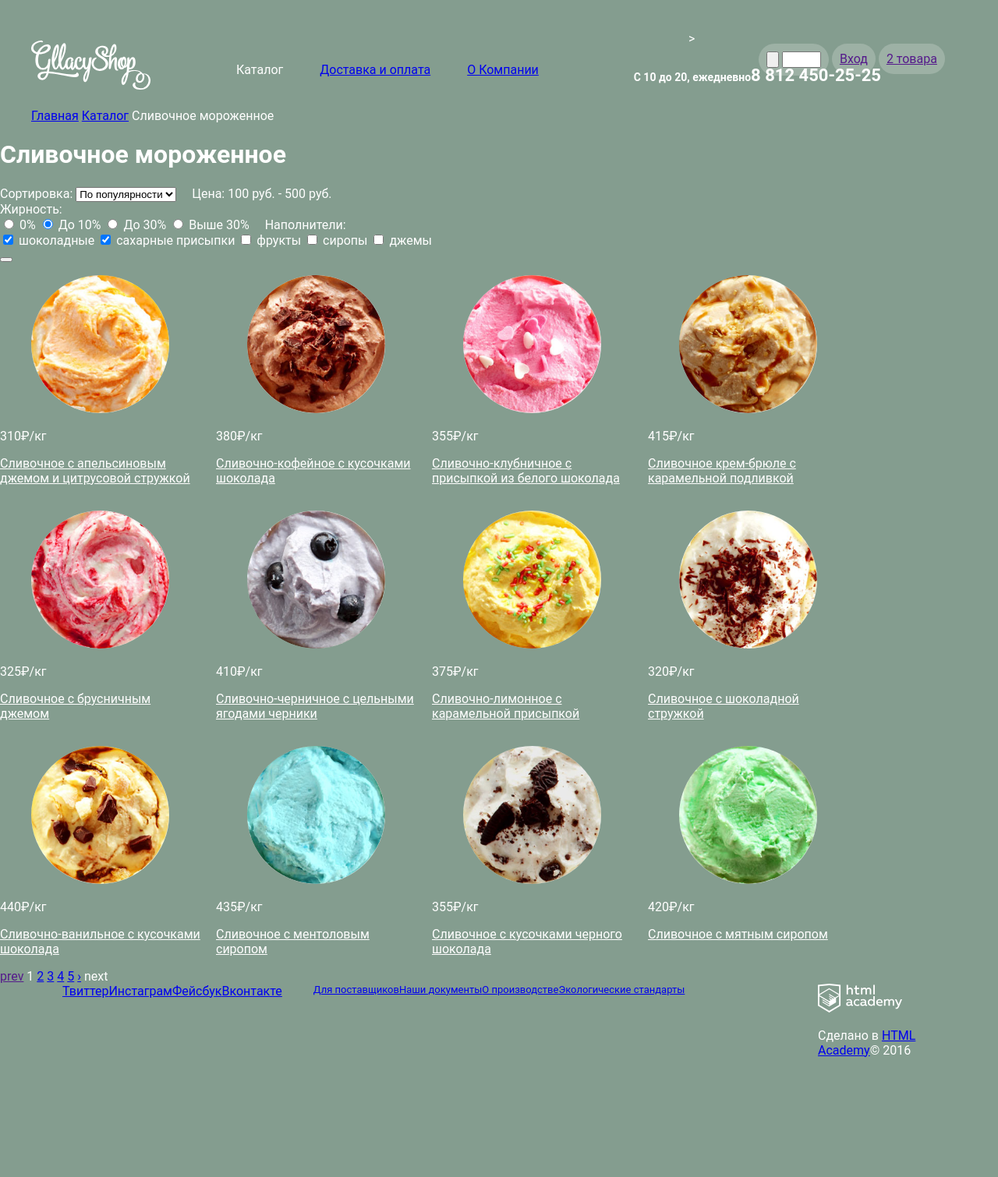
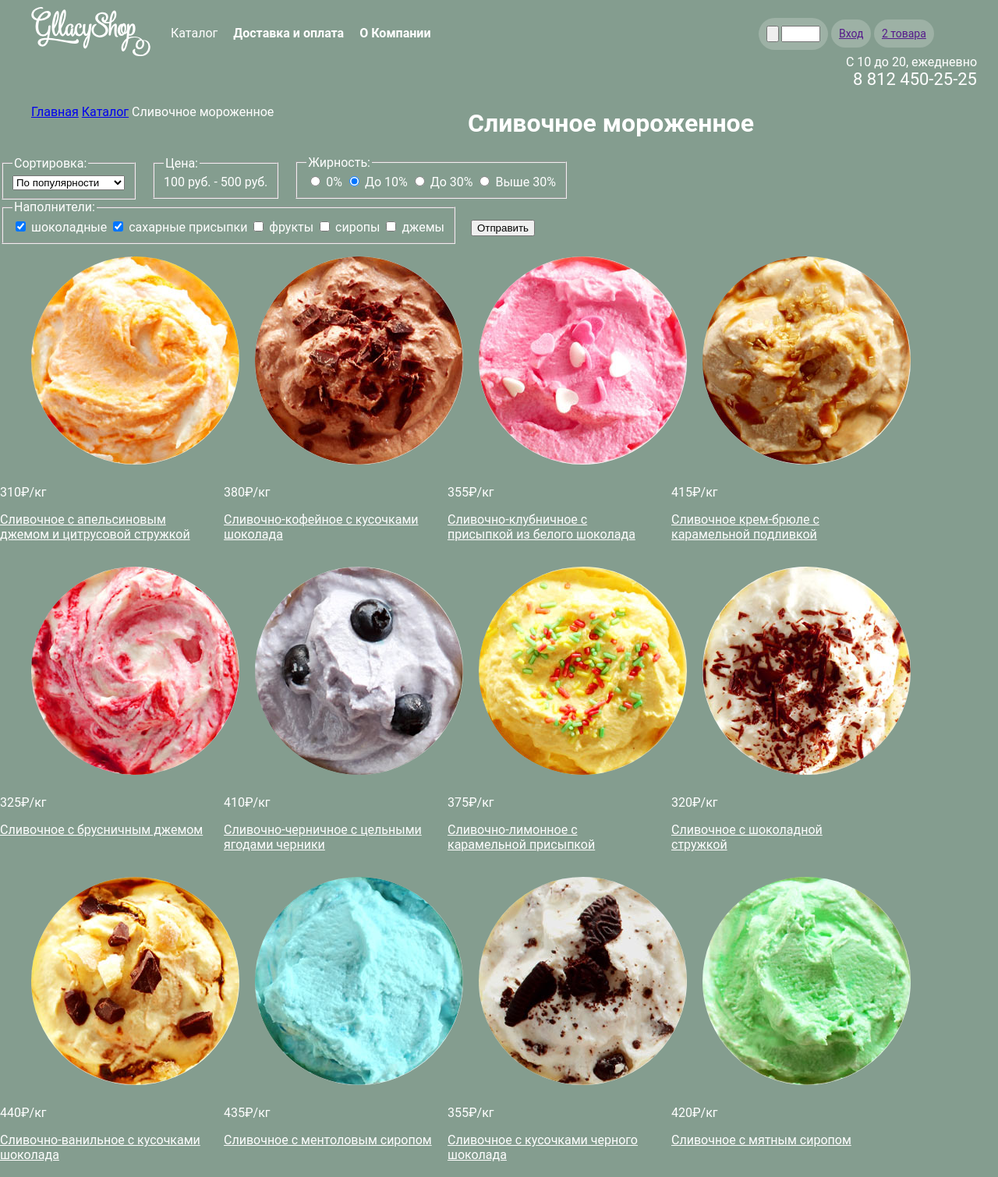
Before and after one commit to alexkachar/198060-gllacy, a plain HTML site: page catalog.html in a window 1280 px wide. Shown: the top 1510 px of the page at 78% size. Before the commit the page ends 1373 px from the top, so only its background shows below. Drawn offline with Linux system fonts and the light colour scheme.

Commit message:
Сектка личного проекта
Чуть ближе к правде)

```diff
--- a/catalog.html
+++ b/catalog.html
@@ -8,10 +8,10 @@
   <body>
 
     <header class="page-header">
-      <div class="container">
+      <div class="container clearfix">
 
         <a class="page-header-logo" href="index.html">
-          <img src="img/page-header-logo.svg" alt="Glacy Shop">
+          <img src="img/page-header-logo.svg" width="153" height="63" alt="Glacy Shop">
         </a>
 
         <nav class="page-nav">
@@ -38,12 +38,12 @@
       </div> <!-- от контейнера-->
 
       <div class="page-header-worktime">
-        <p>С 10 до 20, ежедневно<span>8 812 450-25-25</span></p>
+        <p>С 10 до 20, ежедневно<br><span>8 812 450-25-25</span></p>
       </div>
 
     </header>
 
-    <main  class="content">>
+    <main  class="content">
       <div class="containter">
 
         <ul class="breadcrumbs">
@@ -53,24 +53,28 @@
         </ul>
         <h1>Сливочное мороженное</h1>
         <form class="filter" action="post">
-          <div class="filter-item">
-            <span class="filter-item-title">Сортировка:</span>
+          <fieldset class="filter-item">
+            <legend class="filter-item-title">Сортировка:</legend>
             <select>
               <option value="popularity">По популярности</option>
-              <option value="price">По цене</option>
+              <option value="price">Сначала недорогие</option>
+              <option value="price">Сначала дорогие</option>
+              <option value="price">По жирности</option>
             </select>
-          </div>
+          </fieldset>
 
-          <span class="filter-item-title">Цена: 100 руб. - 500 руб.</span>
+          <fieldset class="filter-item">
+            <legend class="filter-item-title">Цена:</legend>
             <!-- Есть проблема с разметкой шкалы-->
             <div class="scale-container">
-            <div class="scale-toggle-1"></div>
+              <div class="scale-toggle-1"> 100 руб. - 500 руб.</div>
               <div class="scale-toggle-2"></div>
               <div class="scale-line"></div>
             </div>
+          </fieldset>
 
-          <div class="filter-item">
-            <span class="filter-item-title">Жирность:</span>
+          <fieldset class="filter-item">
+            <legend class="filter-item-title">Жирность:</legend>
             <div class="radio-block-richness">
               <input class="radio-circle" type="radio" id="zero-percent">
               <label for="zero-percent">0%</label>
@@ -81,12 +85,12 @@
               <input class="radio-circle" type="radio" id="more-than-thirty-percent">
               <label for="up-to-ten-percent">Выше 30%</label>
             </div>
-          </div>
+          </fieldset>
 
 
 
-
-          <span class="filter-item-title">Наполнители:</span>
+          <fieldset class="filter-item">
+            <legend class="filter-item-title">Наполнители:</legend>
             <div class="checkbox-block-fillers">
               <input class="checkbox-square" type="checkbox" id="chocolate" checked>
               <label for="chocolate">шоколадные</label>
@@ -99,8 +103,11 @@
               <input class="checkbox-square" type="checkbox" id="jams">
               <label for="jams">джемы</label>
             </div>
-          <button class="btn-filter" type="submit" name="submit"></button>
+          </fieldset>
+          <button class="btn-filter" type="submit" name="submit">Отправить</button>
         </form>
+
+
 
         <div class="products">
           <div class="products-item">
@@ -187,12 +194,12 @@
 
 
     <footer class="page-footer">
-      <div class="container">
+      <div class="container clearfix">
         <ul class="social">
-          <li><a class="social-btn social-btn-tw" href="#">Твиттер</a></li>
-          <li><a class="social-btn social-btn-inst" href="#">Инстаграм</a></li>
-          <li><a class="social-btn social-btn-fb" href="#">Фейсбук</a></li>
-          <li><a class="social-btn social-btn-vk" href="#">Вконтакте</a></li>
+          <li><a class="social-btn social-btn-tw" href="#"><img src="img/icon-twitter.svg" height="40" width="40"/></a></li>
+          <li><a class="social-btn social-btn-inst" href="#"><img src="img/icon-instagram.svg" height="40" width="40"/></a></li>
+          <li><a class="social-btn social-btn-fb" href="#"><img src="img/icon-facebook.svg" height="40" width="40"/></a></li>
+          <li><a class="social-btn social-btn-vk" href="#"><img src="img/icon-vk.svg" height="40" width="40"/></a></li>
         </ul>
         <ul class="page-footer-nav">
           <li><a href="#">Для поставщиков</a></li>
@@ -202,9 +209,9 @@
         </ul>
         <div class="page-footer-copyright">
           <a class="page-footer-logo">
-            <img src="img/academy-logo.svg" alt="">
+            <img src="img/academy-logo.svg" width="108" height="37" alt="html academy">
           </a>
-          <p>Сделано в <a href="#">HTML Academy</a>&copy; 2016</p>
+          <p>Сделано в <a href="#"><img src="" alt=""></a>&copy; 2016</p>
         </div>
       </div>
     </footer>
--- a/css/style.css
+++ b/css/style.css
@@ -1,11 +1,16 @@
 body {
+  margin: 0;
+  padding: 0;
   background-color: #849d8f;
   color:#ffffff;
   font-size: 16px;
-  font-family: Roboto;
-  margin: 0;
-  padding: 0;
+  font-family: "Roboto";
 
+}
+
+h1 {
+
+  float:left;
 }
 
 h2 {
@@ -14,6 +19,7 @@ h2 {
   font-family: Roboto;
   font-weight: bold;
 }
+
 
 
 .container {
@@ -30,55 +36,69 @@ h2 {
 }
 
 .btn {
-  display: inline-block;;
-  padding: 10px;
+  display: inline-block;
+  padding: 12px 22px;
+  font-size: 18px;
+  color: #fff;
+  text-decoration: none;
   background-color: #ef6340;
+  border: none;
   border-radius: 30px;
+}
+
+.btn:hover {
+  background-color: #f17d65;
 }
 
 /* Классы хедера */
 
 .page-header {
+  position: relative;
   margin-bottom: 40px;
 }
 
 .page-header-logo {
-  position: relative;
+  float: left;
   width: 153px;
   height: 63px;
-  margin-top: 12px;
-  margin-right: 30px;
+  margin-top: 9px;
+  margin-right: 16px;
   float: left;
 }
 
 .page-nav {
   float: left;
-  width: 600px;
-  padding: 30px;
-  font-size: 0;
+  width: 420px;
+}
+
+.page-nav ul {
+  margin: 0;
+  padding: 0;
+  list-style: none;
 }
 
 .page-nav li {
-  display: inline-block;
-  vertical-align: middle;
-  margin-right: 27px;
+  display: block;
+  float: left;
+  margin-top: 23px;
+  padding-bottom: 6px;
   font-size: 16px;
-  list-style: none;
-  #ffffff-space: nowrap;
 }
 
 .page-nav a {
   display: block;
   padding: 10px;
   border-radius: 30px;
+  text-decoration: none;
+  color: #fff;
 }
 
-.page-nav a::link {
+.page-nav a:link {
   color: #ffffff;
   font-weight: bold;
 }
 
-.page-nav a::hover {
+.page-nav a:hover {
   color: #333333;
   font-weight: bold;
   text-decoration: none;
@@ -88,6 +108,8 @@ h2 {
 .user-block {
   float: right;
   width: 267px;
+  margin-top: 23px;
+  font-size: 14px;
 }
 
 .user-block li {
@@ -108,12 +130,9 @@ h2 {
 
 .page-header-worktime {
   position: absolute;
-  display: block;
-  top: 70px;
-  right: 150px;
-  color: white;
-  font-size: 14px;
-  font-weight: bold;
+  top: 54px;
+  right: 27px;
+  text-align: right;
 }
 
 .page-header-worktime span {
@@ -127,9 +146,11 @@ h2 {
 }
 
 .promos-item {
+  box-sizing: border-box;
   float: left;
   width: 560px;
   height: 230px;
+  padding: 15px 20px;
   border-radius: 20px;
 }
 
@@ -142,27 +163,35 @@ h2 {
   background: url("../img/bg-chocolate.jpg");
 }
 
+.promos-item h2 {
+  margin: 0;
+  font-size: 35px;
+}
+
+.promos-item p {
+  font-size: 18px;
+}
 /*Классы каталога*/
 
 .products {
   font-size: 0;
   position: relative;
+  margin-bottom: 75px;
 }
 
 .products-item {
   display: inline-block;
-  width: 257px;
+  width: 267px;
+  min-height: 325px;
   font-size: 16px;
   vertical-align: top;
   margin-right: 20px;
 }
 
 .products-item-img img{
-  width: 100%;
-  height: 100%;
+  padding: 0;
+  margin-bottom: 6px;
   border-radius: 50%;
-  margin-left: auto;
-  margin-right: auto;
 }
 
 .products-item-text {
@@ -229,9 +258,11 @@ h2 {
 }
 
 .blog-news, .subscribe {
+  box-sizing: border-box;
   float: left;
   width: 560px;
-  height: 230px;
+  height: 220px;
+  padding: 20px;
   border-radius: 20px;
 }
 
@@ -240,22 +271,45 @@ h2 {
   background-image: url("../img/bg-strawberry.jpg");
 }
 
+.blog-news h3 {
+  margin-top: 4px;
+  margin-bottom: 4px;
+  font-size: 16px;
+  color: #5a5a5a;
+}
+
+.blog-news a {
+  display: inline-block;
+  width: 300px;
+  font-size: 24px;
+  color: #353535;
+}
+
 .subscribe {
   box-sizing: border-box;
+  padding: 6px;
   background-image: url("../img/bg-post.png");
-  padding: 6px;
 }
 
 .subscribe-cover {
+  margin: 0;
+  width: 508px;
+  height: 168px;
+  padding: 20px;
   background-color: #f8f7f4;
   border-radius: 20px;
 }
 
 .subscribe-cover p {
+  margin-top: 9px;
+  margin-bottom: 33px;
   color: #5a5a5a;
 }
 
-.subscribe-cover input
+.subscribe-cover input[type="email"] {
+  width: auto;
+  margin-right: 10px;
+}
 
 /*блок .map*/
 
@@ -268,10 +322,12 @@ h2 {
 }
 
 .map-info {
+  box-sizing: border-box;
   position: absolute;
-  right: 100px;
-  top: 50px;
-  width: 302px;
+  padding-top: 30px;
+  left: 60%;
+  top: 66px;
+  width: 300px;
   height: 307px;
   border-radius: 20px;
   background-color: #fefdfd;
@@ -303,8 +359,8 @@ h2 {
 }
 
 .page-footer-nav {
-  widows: 350px;
   float: left;
+  width: 360px;
   margin: 0 auto;
   font-size: 0;
 }
@@ -313,6 +369,12 @@ h2 {
   display: inline-block;
   font-size: 13px;
   vertical-align: top;
+  margin-right: 7px;
+}
+
+.page-footer-nav a {
+  display: block;
+
 }
 
 .page-footer-copyright {
@@ -323,8 +385,9 @@ h2 {
 /*стили .breadcrumbs*/
 
 .breadcrumbs {
-  display: block;
+  float: left;
   width: 560px;
+  margin-bottom: 25px;
 }
 
 .breadcrumbs li {
@@ -343,3 +406,8 @@ h2 {
   display: inline-block;
   margin-right: 16px;
 }
+
+.paginator {
+  display: inline-block;
+  margin-bottom: 30px;
+}
```
Lines whose indentation alone changed are shown as unchanged.
